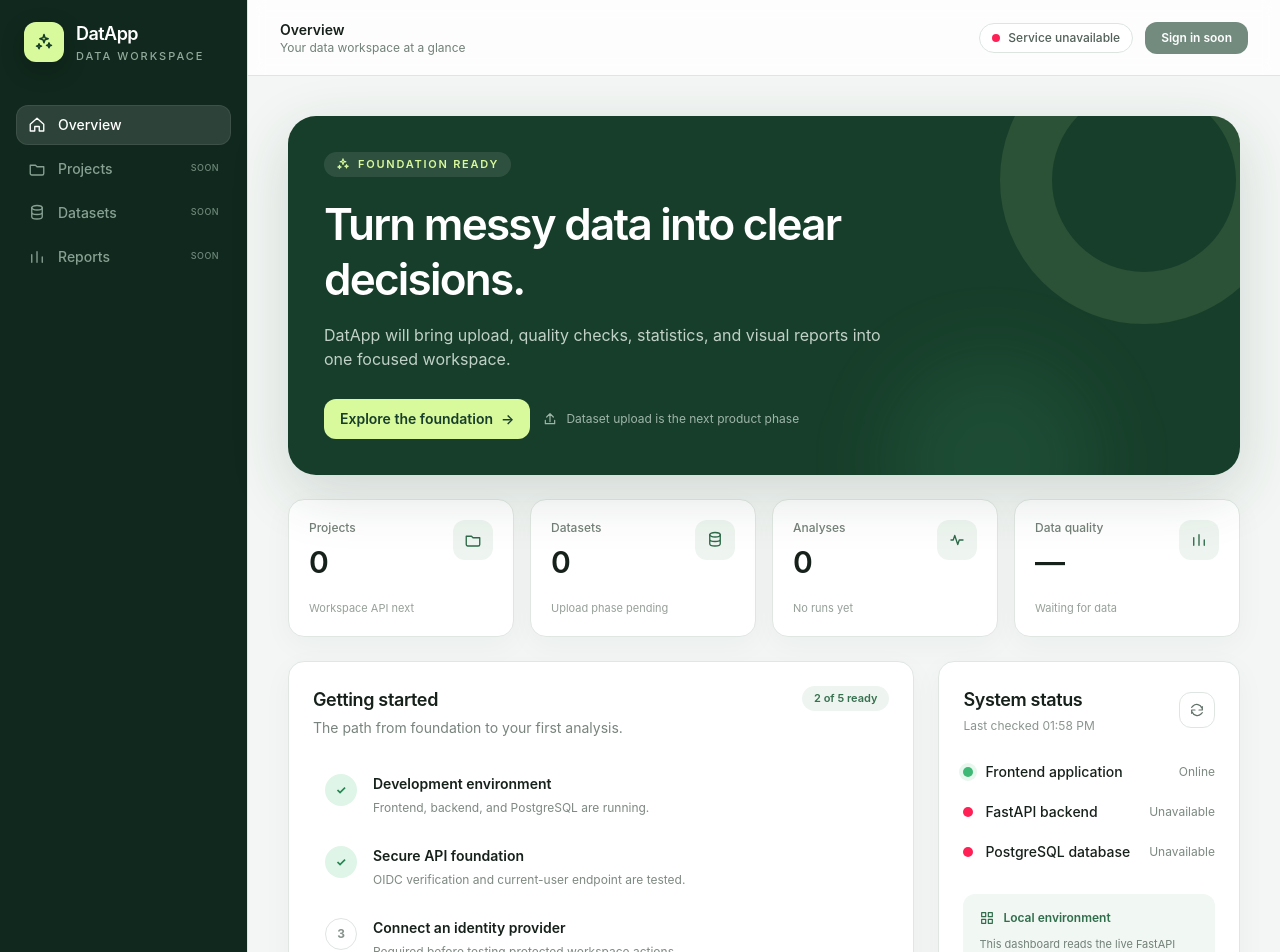
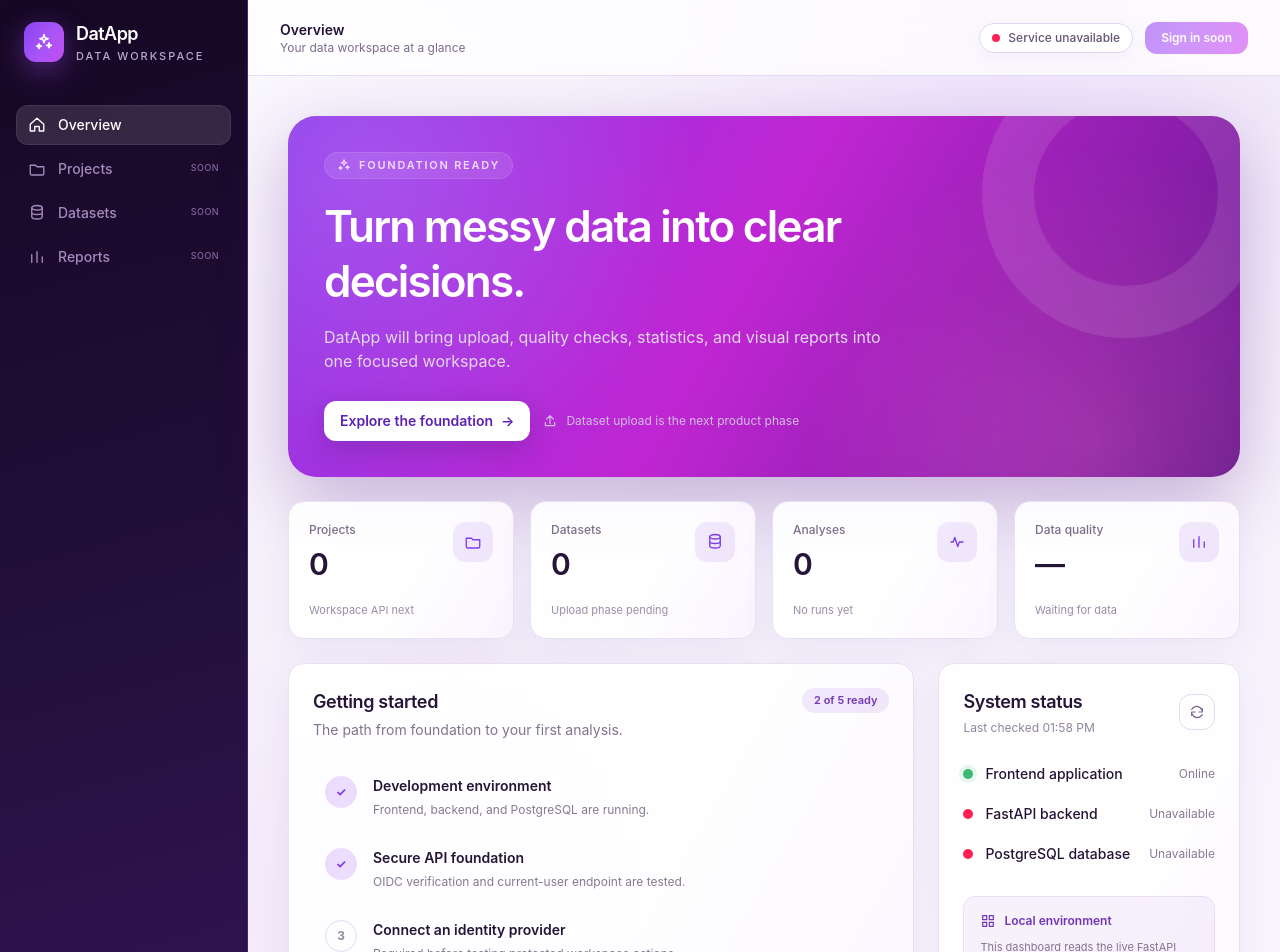
Before and after one commit to yunopo42/DatApp, a React (Vite) app in the folder frontend/: page / in a window 1280 px wide. Shown: the top 952 px of the page. Built offline with nearby package versions, Linux system fonts and the light colour scheme; no server answers.

Commit message:
feat: add animated violet theme

```diff
--- a/frontend/src/App.tsx
+++ b/frontend/src/App.tsx
@@ -108,15 +108,15 @@ function App() {
   const isReady = serviceStatus === 'ready'
 
   return (
-    <div className="min-h-screen bg-[#f3f6f4] text-[#17211b] lg:grid lg:grid-cols-[248px_1fr]">
-      <aside className="hidden min-h-screen border-r border-[#dfe6e1] bg-[#10281d] px-4 py-5 text-white lg:flex lg:flex-col">
+    <div className="ai-shell min-h-screen bg-[#f8f5ff] text-[#251536] lg:grid lg:grid-cols-[248px_1fr]">
+      <aside className="hidden min-h-screen border-r border-[#45266d] bg-[linear-gradient(165deg,#160724_0%,#24103d_55%,#35145a_100%)] px-4 py-5 text-white lg:flex lg:flex-col">
         <div className="flex items-center gap-3 px-2">
-          <div className="grid size-10 place-items-center rounded-xl bg-[#d9f99d] text-[#153d27] shadow-[0_8px_24px_rgba(0,0,0,0.18)]">
+          <div className="ai-logo grid size-10 place-items-center rounded-xl text-white shadow-[0_8px_28px_rgba(168,85,247,0.4)]">
             <Icon name="sparkles" className="size-5" />
           </div>
           <div>
             <p className="text-lg font-semibold tracking-[-0.03em]">DatApp</p>
-            <p className="text-[11px] font-medium uppercase tracking-[0.18em] text-[#91aa9c]">Data workspace</p>
+            <p className="text-[11px] font-medium uppercase tracking-[0.18em] text-[#bca8d3]">Data workspace</p>
           </div>
         </div>
 
@@ -129,72 +129,72 @@ function App() {
               className={`flex w-full items-center gap-3 rounded-xl px-3 py-2.5 text-left text-sm font-medium transition ${
                 item.active
                   ? 'bg-white/12 text-white shadow-[inset_0_0_0_1px_rgba(255,255,255,0.08)]'
-                  : 'cursor-not-allowed text-[#87a093]'
+                  : 'cursor-not-allowed text-[#a38bbd]'
               }`}
             >
               <Icon name={item.icon} className="size-[18px]" />
               {item.label}
-              {!item.active && <span className="ml-auto text-[9px] uppercase tracking-wider text-[#6f887b]">Soon</span>}
+              {!item.active && <span className="ml-auto text-[9px] uppercase tracking-wider text-[#80659d]">Soon</span>}
             </button>
           ))}
         </nav>
 
         <div className="mt-auto space-y-2">
-          <button type="button" className="flex w-full items-center gap-3 rounded-xl px-3 py-2.5 text-sm text-[#a8bbb1]">
+          <button type="button" className="flex w-full items-center gap-3 rounded-xl px-3 py-2.5 text-sm text-[#b9a7cb]">
             <Icon name="help" className="size-[18px]" /> Help center
           </button>
-          <button type="button" className="flex w-full items-center gap-3 rounded-xl px-3 py-2.5 text-sm text-[#a8bbb1]">
+          <button type="button" className="flex w-full items-center gap-3 rounded-xl px-3 py-2.5 text-sm text-[#b9a7cb]">
             <Icon name="settings" className="size-[18px]" /> Settings
           </button>
           <div className="mt-4 rounded-2xl border border-white/10 bg-white/5 p-3">
             <p className="text-xs font-medium text-white">Local development</p>
-            <p className="mt-1 text-[11px] leading-4 text-[#91aa9c]">Authentication provider setup is next.</p>
+            <p className="mt-1 text-[11px] leading-4 text-[#a792be]">Authentication provider setup is next.</p>
           </div>
         </div>
       </aside>
 
       <main className="min-w-0">
-        <header className="flex h-16 items-center justify-between border-b border-[#dfe6e1] bg-white/80 px-5 backdrop-blur md:px-8 lg:h-[76px]">
+        <header className="flex h-16 items-center justify-between border-b border-[#e6dcf2] bg-white/75 px-5 backdrop-blur-xl md:px-8 lg:h-[76px]">
           <div className="flex items-center gap-3 lg:hidden">
-            <div className="grid size-9 place-items-center rounded-xl bg-[#173e2a] text-[#d9f99d]">
+            <div className="ai-logo grid size-9 place-items-center rounded-xl text-white">
               <Icon name="sparkles" className="size-4" />
             </div>
             <span className="font-semibold">DatApp</span>
           </div>
           <div className="hidden lg:block">
             <p className="text-sm font-semibold">Overview</p>
-            <p className="text-xs text-[#718078]">Your data workspace at a glance</p>
+            <p className="text-xs text-[#7d6d8d]">Your data workspace at a glance</p>
           </div>
           <div className="flex items-center gap-3">
-            <div className="hidden items-center gap-2 rounded-full border border-[#dce5df] bg-white px-3 py-1.5 text-xs font-medium text-[#526159] sm:flex">
+            <div className="hidden items-center gap-2 rounded-full border border-[#e3d7ef] bg-white/90 px-3 py-1.5 text-xs font-medium text-[#665575] shadow-[0_4px_20px_rgba(88,28,135,0.06)] sm:flex">
               <span className={`size-2 rounded-full ${isReady ? 'bg-[#3eb875]' : serviceStatus === 'checking' ? 'animate-pulse bg-amber-400' : 'bg-rose-500'}`} />
               {isReady ? 'Systems online' : serviceStatus === 'checking' ? 'Checking systems' : 'Service unavailable'}
             </div>
-            <button type="button" disabled className="rounded-xl bg-[#173e2a] px-4 py-2 text-xs font-semibold text-white opacity-60">
+            <button type="button" disabled className="ai-button rounded-xl px-4 py-2 text-xs font-semibold text-white opacity-60">
               Sign in soon
             </button>
           </div>
         </header>
 
         <div className="mx-auto max-w-[1440px] space-y-6 p-5 md:p-8 lg:p-10">
-          <section className="relative overflow-hidden rounded-[28px] bg-[#173e2a] p-6 text-white shadow-[0_18px_60px_rgba(23,62,42,0.16)] md:p-9">
-            <div className="absolute -right-12 -top-20 size-72 rounded-full border-[52px] border-[#d9f99d]/10" />
-            <div className="absolute bottom-[-90px] right-36 size-52 rounded-full bg-[#5cce91]/10 blur-2xl" />
+          <section className="ai-hero relative overflow-hidden rounded-[28px] p-6 text-white shadow-[0_24px_70px_rgba(88,28,135,0.3)] md:p-9">
+            <div className="ai-orbit absolute -right-12 -top-20 size-72 rounded-full border-[52px] border-white/10" />
+            <div className="ai-glow absolute bottom-[-90px] right-36 size-52 rounded-full bg-fuchsia-400/25 blur-3xl" />
             <div className="relative max-w-2xl">
-              <div className="mb-5 inline-flex items-center gap-2 rounded-full bg-white/10 px-3 py-1 text-[11px] font-semibold uppercase tracking-[0.16em] text-[#d9f99d]">
+              <div className="mb-5 inline-flex items-center gap-2 rounded-full border border-white/10 bg-white/10 px-3 py-1 text-[11px] font-semibold uppercase tracking-[0.16em] text-[#f1dcff] backdrop-blur">
                 <Icon name="sparkles" className="size-3.5" /> Foundation ready
               </div>
               <h1 className="text-3xl font-semibold leading-tight tracking-[-0.04em] md:text-[44px]">
                 Turn messy data into clear decisions.
               </h1>
-              <p className="mt-4 max-w-xl text-sm leading-6 text-[#c1d1c8] md:text-base">
+              <p className="mt-4 max-w-xl text-sm leading-6 text-[#e3d7ec] md:text-base">
                 DatApp will bring upload, quality checks, statistics, and visual reports into one focused workspace.
               </p>
               <div className="mt-7 flex flex-wrap items-center gap-3">
-                <a href="#getting-started" className="inline-flex items-center gap-2 rounded-xl bg-[#d9f99d] px-4 py-2.5 text-sm font-semibold text-[#173e2a] transition hover:bg-[#e6ffb7]">
+                <a href="#getting-started" className="inline-flex items-center gap-2 rounded-xl bg-white px-4 py-2.5 text-sm font-semibold text-[#5b21b6] shadow-[0_8px_28px_rgba(30,10,60,0.2)] transition hover:-translate-y-0.5 hover:bg-[#f5e9ff]">
                   Explore the foundation <span aria-hidden="true">→</span>
                 </a>
-                <div className="flex max-w-full items-start gap-2 text-xs leading-5 text-[#9fb5aa]">
+                <div className="flex max-w-full items-start gap-2 text-xs leading-5 text-[#cfbde0]">
                   <Icon name="upload" className="mt-0.5 size-4 shrink-0" /> Dataset upload is the next product phase
                 </div>
               </div>
@@ -208,29 +208,29 @@ function App() {
               { label: 'Analyses', value: '0', helper: 'No runs yet', icon: 'activity' as const },
               { label: 'Data quality', value: '—', helper: 'Waiting for data', icon: 'chart' as const },
             ].map((item) => (
-              <article key={item.label} className="rounded-2xl border border-[#e0e7e2] bg-white p-5 shadow-[0_8px_30px_rgba(31,52,40,0.04)]">
+              <article key={item.label} className="ai-card rounded-2xl border border-[#e8dff2] bg-white/90 p-5 shadow-[0_10px_35px_rgba(76,29,149,0.06)] backdrop-blur">
                 <div className="flex items-start justify-between">
                   <div>
-                    <p className="text-xs font-medium text-[#748078]">{item.label}</p>
+                    <p className="text-xs font-medium text-[#7c6d89]">{item.label}</p>
                     <p className="mt-2 text-3xl font-semibold tracking-[-0.04em]">{item.value}</p>
                   </div>
-                  <div className="grid size-10 place-items-center rounded-xl bg-[#eef5f0] text-[#2e6a49]">
+                  <div className="grid size-10 place-items-center rounded-xl bg-[#f1e9fb] text-[#7c3aed]">
                     <Icon name={item.icon} className="size-[18px]" />
                   </div>
                 </div>
-                <p className="mt-5 text-[11px] text-[#96a099]">{item.helper}</p>
+                <p className="mt-5 text-[11px] text-[#9a8ca7]">{item.helper}</p>
               </article>
             ))}
           </section>
 
           <section id="getting-started" className="grid gap-6 xl:grid-cols-[1.35fr_0.65fr]">
-            <article className="rounded-2xl border border-[#e0e7e2] bg-white p-6 shadow-[0_8px_30px_rgba(31,52,40,0.04)]">
+            <article className="ai-card rounded-2xl border border-[#e8dff2] bg-white/90 p-6 shadow-[0_10px_35px_rgba(76,29,149,0.06)] backdrop-blur">
               <div className="flex items-start justify-between gap-4">
                 <div>
                   <h2 className="text-lg font-semibold tracking-[-0.02em]">Getting started</h2>
-                  <p className="mt-1 text-sm text-[#78847d]">The path from foundation to your first analysis.</p>
+                  <p className="mt-1 text-sm text-[#81738e]">The path from foundation to your first analysis.</p>
                 </div>
-                <span className="rounded-full bg-[#eef5f0] px-3 py-1 text-[11px] font-semibold text-[#36704f]">2 of 5 ready</span>
+                <span className="rounded-full bg-[#f1e9fb] px-3 py-1 text-[11px] font-semibold text-[#7136b5]">2 of 5 ready</span>
               </div>
               <div className="mt-6 space-y-1">
                 {[
@@ -240,24 +240,24 @@ function App() {
                   { title: 'Create your first workspace', detail: 'Workspace and project screens will follow authentication.', done: false },
                   { title: 'Upload a dataset', detail: 'CSV and XLSX support comes after project APIs.', done: false },
                 ].map((step, index) => (
-                  <div key={step.title} className="flex gap-4 rounded-xl p-3 hover:bg-[#f7f9f7]">
-                    <div className={`grid size-8 shrink-0 place-items-center rounded-full text-xs font-bold ${step.done ? 'bg-[#dff5e7] text-[#238451]' : 'border border-[#dfe5e1] text-[#87928b]'}`}>
+                  <div key={step.title} className="flex gap-4 rounded-xl p-3 hover:bg-[#faf7ff]">
+                    <div className={`grid size-8 shrink-0 place-items-center rounded-full text-xs font-bold ${step.done ? 'bg-[#ecddff] text-[#7c3aed]' : 'border border-[#e4d9ef] text-[#9585a3]'}`}>
                       {step.done ? '✓' : index + 1}
                     </div>
                     <div>
                       <p className="text-sm font-semibold">{step.title}</p>
-                      <p className="mt-1 text-xs leading-5 text-[#7e8982]">{step.detail}</p>
+                      <p className="mt-1 text-xs leading-5 text-[#867990]">{step.detail}</p>
                     </div>
                   </div>
                 ))}
               </div>
             </article>
 
-            <article className="rounded-2xl border border-[#e0e7e2] bg-white p-6 shadow-[0_8px_30px_rgba(31,52,40,0.04)]">
+            <article className="ai-card rounded-2xl border border-[#e8dff2] bg-white/90 p-6 shadow-[0_10px_35px_rgba(76,29,149,0.06)] backdrop-blur">
               <div className="flex items-center justify-between">
                 <div>
                   <h2 className="text-lg font-semibold tracking-[-0.02em]">System status</h2>
-                  <p className="mt-1 text-xs text-[#8b958f]">Last checked {lastChecked}</p>
+                  <p className="mt-1 text-xs text-[#91849c]">Last checked {lastChecked}</p>
                 </div>
                 <button
                   type="button"
@@ -269,7 +269,7 @@ function App() {
                     })
                   }}
                   aria-label="Refresh system status"
-                  className="grid size-9 place-items-center rounded-xl border border-[#dfe6e1] text-[#617069] transition hover:bg-[#f3f7f4]"
+                  className="grid size-9 place-items-center rounded-xl border border-[#e4daee] text-[#765d8a] transition hover:bg-[#f5effb]"
                 >
                   <Icon name="refresh" className={`size-4 ${serviceStatus === 'checking' ? 'animate-spin' : ''}`} />
                 </button>
@@ -285,15 +285,15 @@ function App() {
                       <span className={`size-2.5 rounded-full ${service.ready ? 'bg-[#3eb875] shadow-[0_0_0_4px_rgba(62,184,117,0.12)]' : serviceStatus === 'checking' ? 'animate-pulse bg-amber-400' : 'bg-rose-500'}`} />
                       <span className="text-sm font-medium">{service.label}</span>
                     </div>
-                    <span className="text-xs text-[#7c8981]">{service.status}</span>
+                    <span className="text-xs text-[#887a93]">{service.status}</span>
                   </div>
                 ))}
               </div>
-              <div className="mt-8 rounded-xl bg-[#f1f7f3] p-4">
-                <div className="flex items-center gap-2 text-xs font-semibold text-[#306d4b]">
+              <div className="mt-8 rounded-xl border border-[#eadff3] bg-[#f7f1fc] p-4">
+                <div className="flex items-center gap-2 text-xs font-semibold text-[#7136b5]">
                   <Icon name="grid" className="size-4" /> Local environment
                 </div>
-                <p className="mt-2 text-[11px] leading-5 text-[#718078]">This dashboard reads the live FastAPI readiness endpoint. It is not using mock health data.</p>
+                <p className="mt-2 text-[11px] leading-5 text-[#81738e]">This dashboard reads the live FastAPI readiness endpoint. It is not using mock health data.</p>
               </div>
             </article>
           </section>
--- a/frontend/src/index.css
+++ b/frontend/src/index.css
@@ -7,8 +7,8 @@
 
 :root {
   font-family: var(--font-sans);
-  color: #17211b;
-  background: #f3f6f4;
+  color: #251536;
+  background: #f8f5ff;
   font-synthesis: none;
   text-rendering: optimizeLegibility;
   -webkit-font-smoothing: antialiased;
@@ -32,6 +32,125 @@ a {
 
 button:focus-visible,
 a:focus-visible {
-  outline: 3px solid rgb(92 206 145 / 45%);
+  outline: 3px solid rgb(168 85 247 / 45%);
   outline-offset: 2px;
 }
+
+@keyframes ai-gradient-shift {
+  0%,
+  100% {
+    background-position: 0% 50%;
+  }
+  50% {
+    background-position: 100% 50%;
+  }
+}
+
+@keyframes ai-float {
+  0%,
+  100% {
+    transform: translate3d(0, 0, 0) rotate(0deg);
+  }
+  50% {
+    transform: translate3d(-18px, 14px, 0) rotate(8deg);
+  }
+}
+
+@keyframes ai-pulse {
+  0%,
+  100% {
+    opacity: 0.35;
+    transform: scale(0.92);
+  }
+  50% {
+    opacity: 0.7;
+    transform: scale(1.08);
+  }
+}
+
+.ai-shell {
+  position: relative;
+  isolation: isolate;
+  background-image:
+    radial-gradient(circle at 78% 10%, rgb(216 180 254 / 22%), transparent 30%),
+    radial-gradient(circle at 35% 80%, rgb(232 121 249 / 10%), transparent 28%),
+    linear-gradient(145deg, #fbf9ff 0%, #f4effa 48%, #faf7ff 100%);
+}
+
+.ai-logo,
+.ai-button {
+  background: linear-gradient(120deg, #7c3aed, #a855f7, #d946ef, #7c3aed);
+  background-size: 240% 240%;
+  animation: ai-gradient-shift 8s ease infinite;
+}
+
+.ai-hero {
+  isolation: isolate;
+  background: linear-gradient(
+    120deg,
+    #160724 0%,
+    #3b1469 25%,
+    #7c3aed 52%,
+    #c026d3 72%,
+    #2e1065 100%
+  );
+  background-size: 300% 300%;
+  animation: ai-gradient-shift 14s ease-in-out infinite;
+}
+
+.ai-hero::before {
+  position: absolute;
+  inset: -45%;
+  z-index: -1;
+  content: '';
+  background:
+    radial-gradient(circle at 28% 38%, rgb(192 132 252 / 38%), transparent 24%),
+    radial-gradient(circle at 70% 62%, rgb(244 114 182 / 24%), transparent 22%);
+  animation: ai-float 12s ease-in-out infinite;
+}
+
+.ai-orbit {
+  animation: ai-float 11s ease-in-out infinite reverse;
+}
+
+.ai-glow {
+  animation: ai-pulse 7s ease-in-out infinite;
+}
+
+.ai-card {
+  position: relative;
+  overflow: hidden;
+  transition:
+    transform 250ms ease,
+    border-color 250ms ease,
+    box-shadow 250ms ease;
+}
+
+.ai-card::after {
+  position: absolute;
+  inset: 0;
+  pointer-events: none;
+  content: '';
+  background: linear-gradient(120deg, transparent 55%, rgb(192 132 252 / 8%));
+}
+
+.ai-card:hover {
+  transform: translateY(-2px);
+  border-color: #d8c1eb;
+  box-shadow: 0 18px 45px rgb(88 28 135 / 10%);
+}
+
+@media (prefers-reduced-motion: reduce) {
+  .ai-logo,
+  .ai-button,
+  .ai-hero,
+  .ai-hero::before,
+  .ai-orbit,
+  .ai-glow {
+    animation: none;
+  }
+
+  .ai-card {
+    transition: none;
+  }
+}
```
